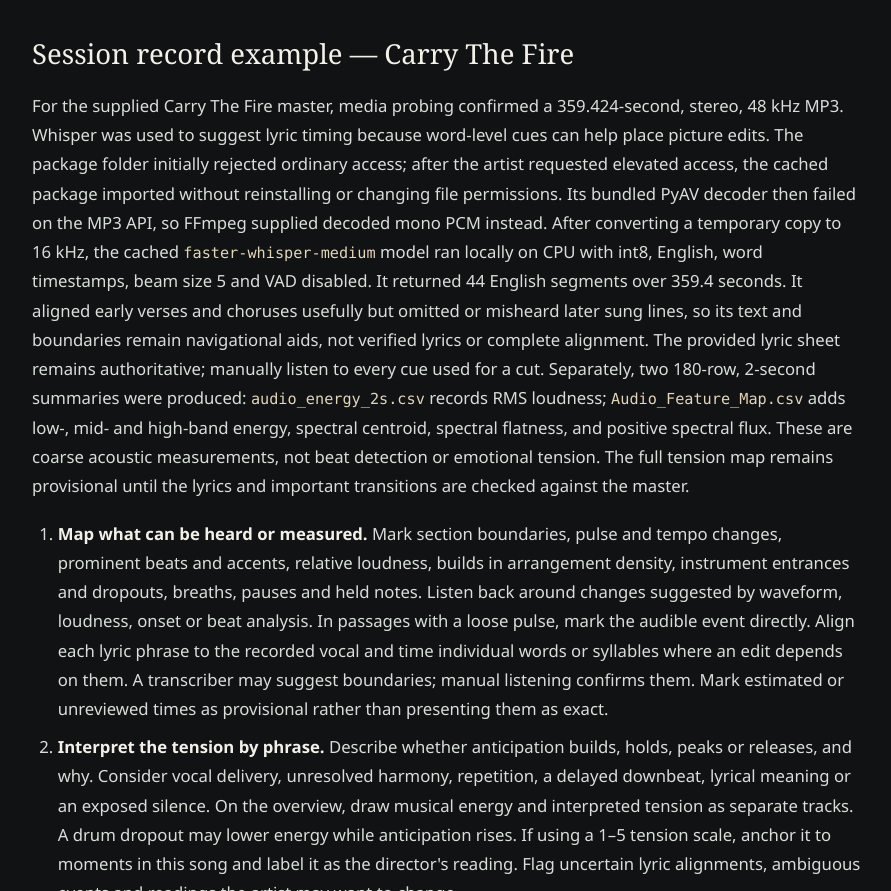
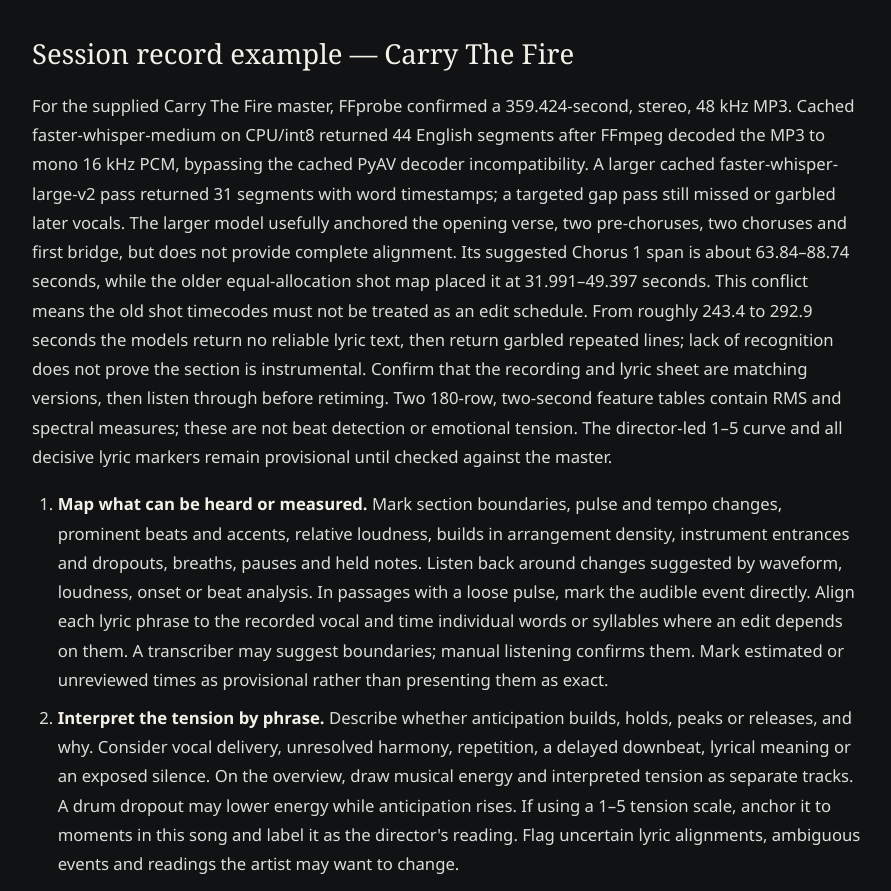
Before and after one commit to createdoutofthinair/aether-motion-picture, a plain HTML site: page site/audio-map.html in a window 1280 px wide. Shown: the part 2566-3457 px from the top of the page, without its empty margins (345-1236 px from the left). Drawn offline with Linux system fonts and the light colour scheme.

Commit message:
Update audio timing audit and guide PDF

```diff
--- a/site/audio-map.html
+++ b/site/audio-map.html
@@ -14,7 +14,7 @@
 <p>When a transcript is produced, save the raw segment/word timestamps and a separate audit such as <code>ASR_Lyric_Anchor_Audit.csv</code> in <code>01_Audio_Lyrics/</code>. Keep the recognized text beside the closest supplied-lyric passage, plus an explicit match/review label and any untranscribed gaps. Do not replace lyric-sheet wording with recognition output, infer missing lines, or transfer uncertain segment edges directly into <code>Tension_Map.csv</code>. The audio remains the timing authority; the audit is a navigation aid until a person checks the relevant boundaries against the master.</p>
 <p>Automated analysis can also summarize coarse energy, loudness, tempo, onset density, and likely arrangement changes. These measurements do not determine emotional tension: a quiet pause may raise anticipation while measured energy falls. Treat tension as the director&#39;s interpretation of the sound and lyric, keep it separate from measured energy, and verify every meaningful transition by listening to the master.</p>
 <h3 id="section-3">Session record example — Carry The Fire</h3>
-<p>For the supplied Carry The Fire master, media probing confirmed a 359.424-second, stereo, 48 kHz MP3. Whisper was used to suggest lyric timing because word-level cues can help place picture edits. The package folder initially rejected ordinary access; after the artist requested elevated access, the cached package imported without reinstalling or changing file permissions. Its bundled PyAV decoder then failed on the MP3 API, so FFmpeg supplied decoded mono PCM instead. After converting a temporary copy to 16 kHz, the cached <code>faster-whisper-medium</code> model ran locally on CPU with int8, English, word timestamps, beam size 5 and VAD disabled. It returned 44 English segments over 359.4 seconds. It aligned early verses and choruses usefully but omitted or misheard later sung lines, so its text and boundaries remain navigational aids, not verified lyrics or complete alignment. The provided lyric sheet remains authoritative; manually listen to every cue used for a cut. Separately, two 180-row, 2-second summaries were produced: <code>audio_energy_2s.csv</code> records RMS loudness; <code>Audio_Feature_Map.csv</code> adds low-, mid- and high-band energy, spectral centroid, spectral flatness, and positive spectral flux. These are coarse acoustic measurements, not beat detection or emotional tension. The full tension map remains provisional until the lyrics and important transitions are checked against the master.</p>
+<p>For the supplied Carry The Fire master, FFprobe confirmed a 359.424-second, stereo, 48 kHz MP3. Cached faster-whisper-medium on CPU/int8 returned 44 English segments after FFmpeg decoded the MP3 to mono 16 kHz PCM, bypassing the cached PyAV decoder incompatibility. A larger cached faster-whisper-large-v2 pass returned 31 segments with word timestamps; a targeted gap pass still missed or garbled later vocals. The larger model usefully anchored the opening verse, two pre-choruses, two choruses and first bridge, but does not provide complete alignment. Its suggested Chorus 1 span is about 63.84–88.74 seconds, while the older equal-allocation shot map placed it at 31.991–49.397 seconds. This conflict means the old shot timecodes must not be treated as an edit schedule. From roughly 243.4 to 292.9 seconds the models return no reliable lyric text, then return garbled repeated lines; lack of recognition does not prove the section is instrumental. Confirm that the recording and lyric sheet are matching versions, then listen through before retiming. Two 180-row, two-second feature tables contain RMS and spectral measures; these are not beat detection or emotional tension. The director-led 1–5 curve and all decisive lyric markers remain provisional until checked against the master.</p>
 <ol>
 <li><strong>Map what can be heard or measured.</strong> Mark section boundaries, pulse and tempo changes, prominent beats and accents, relative loudness, builds in arrangement density, instrument entrances and dropouts, breaths, pauses and held notes. Listen back around changes suggested by waveform, loudness, onset or beat analysis. In passages with a loose pulse, mark the audible event directly. Align each lyric phrase to the recorded vocal and time individual words or syllables where an edit depends on them. A transcriber may suggest boundaries; manual listening confirms them. Mark estimated or unreviewed times as provisional rather than presenting them as exact.</li>
 <li><strong>Interpret the tension by phrase.</strong> Describe whether anticipation builds, holds, peaks or releases, and why. Consider vocal delivery, unresolved harmony, repetition, a delayed downbeat, lyrical meaning or an exposed silence. On the overview, draw musical energy and interpreted tension as separate tracks. A drum dropout may lower energy while anticipation rises. If using a 1–5 tension scale, anchor it to moments in this song and label it as the director&#39;s reading. Flag uncertain lyric alignments, ambiguous events and readings the artist may want to change.</li>
```
Also changed, not shown: 2 other files.
